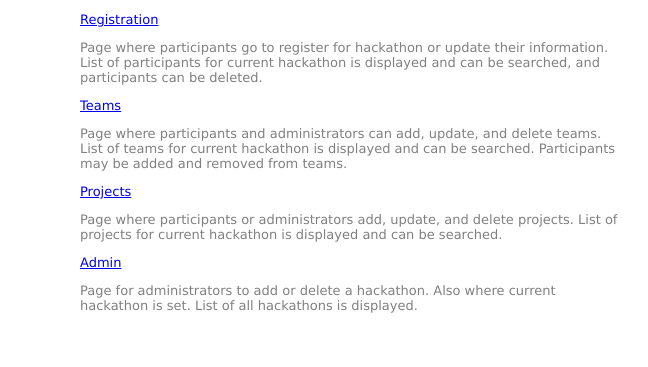
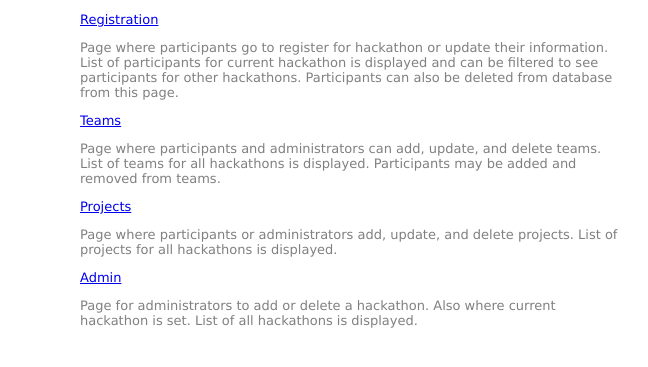
Before and after one commit to OSUHackathonClub/beaverhacks, a plain HTML site: page index.html in a window 1280 px wide. Shown: the part 63-430 px from the top of the page, without its empty margins (0-648 px from the left). Drawn offline with Linux system fonts and the light colour scheme.

Commit message:
Update page descriptions on home page

```diff
--- a/index.html
+++ b/index.html
@@ -11,15 +11,15 @@
     <ul>
       <li>
         <a href="registration.html">Registration</a>
-        <p>Page where participants go to register for hackathon or update their information. List of participants for current hackathon is displayed and can be searched, and participants can be deleted.</p>
+        <p>Page where participants go to register for hackathon or update their information. List of participants for current hackathon is displayed and can be filtered to see participants for other hackathons. Participants can also be deleted from database from this page.</p>
       </li>
       <li>
         <a href="teams.html">Teams</a>
-        <p>Page where participants and administrators can add, update, and delete teams. List of teams for current hackathon is displayed and can be searched. Participants may be added and removed from teams.
+        <p>Page where participants and administrators can add, update, and delete teams. List of teams for all hackathons is displayed. Participants may be added and removed from teams.
       </li>
       <li>
         <a href="projects.html">Projects</a>
-        <p>Page where participants or administrators add, update, and delete projects. List of projects for current hackathon is displayed and can be searched.
+        <p>Page where participants or administrators add, update, and delete projects. List of projects for all hackathons is displayed.
       </li>
       <li>
         <a href="admin.html">Admin</a>
```
